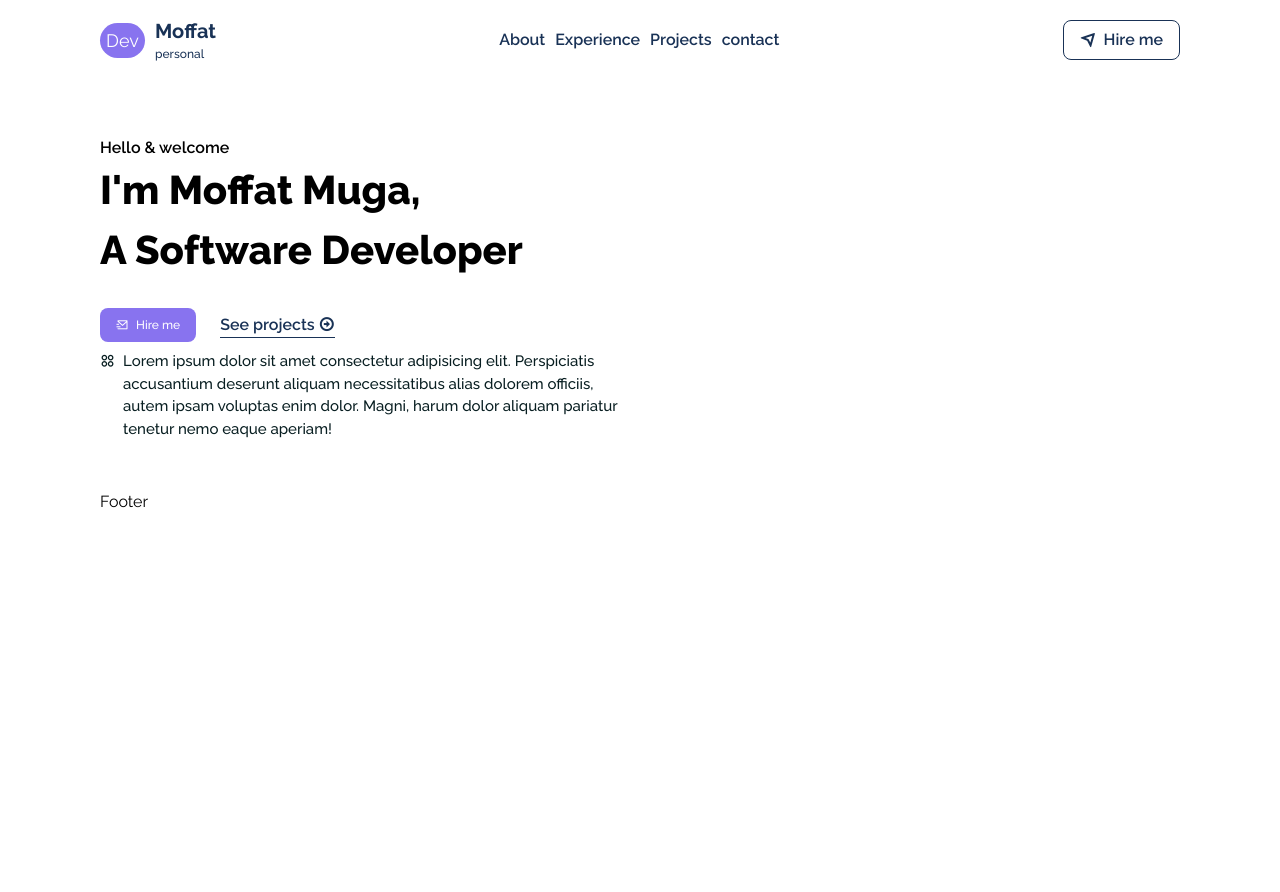
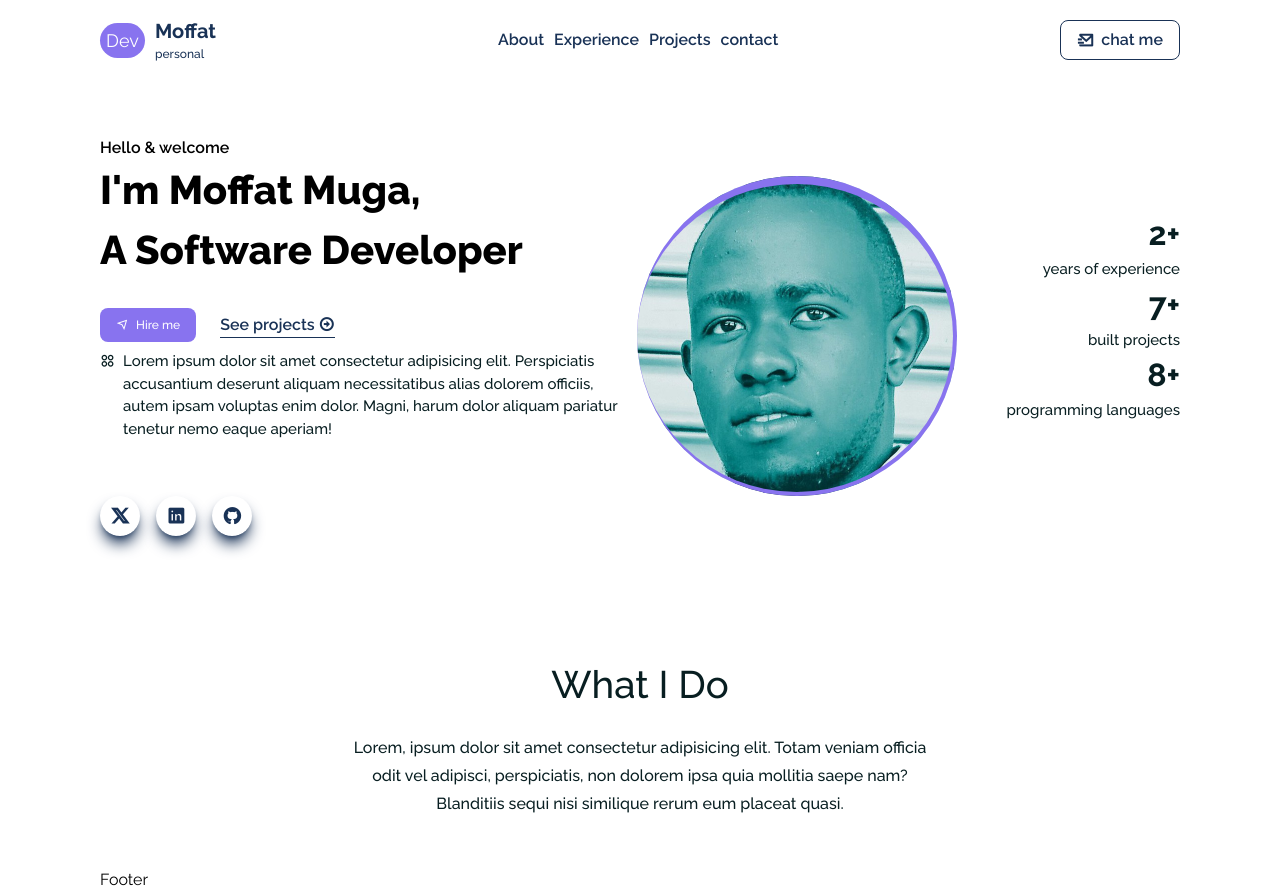
Before and after one commit to MoffatMuga/my-portfolio, a React (Vite) app: page / in a window 1280 px wide. Before the commit the page ends 800 px from the top, so only its background shows below. Built offline with nearby package versions, Linux system fonts and the light colour scheme.

Commit message:
add experience

```diff
--- a/src/App.css
+++ b/src/App.css
@@ -26,3 +26,27 @@ container {
 section {
   padding: 50px 0;
 }
+
+
+.dot-with-tail {
+  animation: dotTrail 2s linear infinite;
+}
+
+@keyframes dotTrail {
+  0% {
+      border-radius: 50%;
+      transform: scale(1);
+  }
+  50% {
+      border-radius: 50%;
+      transform: scale(1);
+  }
+  60% {
+      border-radius: 0%;
+      transform: scale(1);
+  }
+  100% {
+      border-radius: 50%;
+      transform: scale(1);
+  }
+}
--- a/src/App.jsx
+++ b/src/App.jsx
@@ -5,6 +5,7 @@ import './App.css'
 import Header from './components/Header/Header';
 import Footer from './components/Footer/Footer';
 import Hero from './components/UI/Hero';
+import Experience from './components/UI/Experience';
 
 function App() {
   useEffect (() =>{
@@ -17,6 +18,7 @@ function App() {
           <Header/>
             <main>
               <Hero />
+              <Experience/>
             </main>
           <Footer/>
     </>
--- a/src/components/Header/Header.jsx
+++ b/src/components/Header/Header.jsx
@@ -31,7 +31,7 @@ function Header() {
             </div>
             <div className='flex items-center gap-4'>
                 <button className='flex items-center gap-2 text-smallTextColor font-[600] border border-solid border-smallTextColor py-2 px-4 rounded-[8px] max-h-[40px] hover:bg-smallTextColor hover:text-white hover:font-[500] '>
-                    <i class="ri-send-plane-line"></i> Hire me
+                <i class="ri-mail-send-line"></i>chat me
                 </button>
                 <span className='md:hidden text-smallTextColor text-2xl cursor-pointer'><i class="ri-menu-4-fill"></i></span>
             </div>
--- /dev/null
+++ b/src/components/UI/Experience.jsx
@@ -0,0 +1,20 @@
+import React from 'react'
+
+const Experience = () => {
+  return (
+    <section id='experience'>
+        <div className='container lg:pt-5'>
+            <div className="text-center">
+                <h2 className='text-headingColor font-[500] text-[2.4rem] mb-5'>
+                        What I Do
+                </h2>
+                <p className='lg:max-w-[600px] lg:mx-auto text-headingColor font-[500] tex-[16px] leading-7'>
+                    Lorem, ipsum dolor sit amet consectetur adipisicing elit. Totam veniam officia odit vel adipisci, perspiciatis, non dolorem ipsa quia mollitia saepe nam? Blanditiis sequi nisi similique rerum eum placeat quasi.
+                </p>
+            </div>
+        </div>
+    </section>
+  )
+}
+
+export default Experience
--- /dev/null
+++ b/src/components/UI/Hero.css
@@ -0,0 +1,14 @@
+
+.slow-spin {
+    animation: slowSpin 9s linear infinite;
+}
+
+
+@keyframes slowSpin {
+    0% {
+        transform: rotate(0deg);
+    }
+    100% {
+        transform: rotate(360deg);
+    }
+}
--- a/src/components/UI/Hero.jsx
+++ b/src/components/UI/Hero.jsx
@@ -1,6 +1,8 @@
 import React from 'react'
-// import heroImg from '../..assets/images/moffat.png'
-// import CountUp from 'react-countup/build/CountUp'
+import './Hero.css'
+//import heroImg from './assets/images/moffat.png'
+import CountUp from "react-countup";
+
 
 
 export default function Hero() {
@@ -17,7 +19,7 @@ export default function Hero() {
                     <div  data-aos='fade-up' data-aos-duration='1800' data-aos-delay='200' className="flex items-center gap-6 mt-7">
                      <a href="#contact">
                         <button className='bg-primaryColor text-white font-[500] flex items-center gap-2 hover:bg-smallTextColor ease-in duration-300 rounded-[8px] py-2 px-4 text-[12px]'>
-                        <i class="ri-mail-send-line"></i>Hire me
+                        <i class="ri-send-plane-line"></i>Hire me
                         </button>
                      </a>
                      <a className='text-smallTextColor font-[600] border-b brder-solid border-smallTextColor'href="#projects">See projects <i class="ri-arrow-right-circle-line"></i></a>
@@ -28,8 +30,43 @@ export default function Hero() {
                         Lorem ipsum dolor sit amet consectetur adipisicing elit. Perspiciatis accusantium deserunt aliquam necessitatibus alias dolorem officiis, autem ipsam voluptas enim dolor. Magni, harum dolor aliquam pariatur tenetur nemo eaque aperiam!
                      </p>
 
+                     <div className='flex items-center mt-14 gap-4 text-[20px] '>
+                            <span  className=' text-smallTextColor font-[600] rounded-full p-3 w-10 h-10 flex items-center justify-center shadow-lg shadow-[#193256]' >
+                                <a href=""><i class="ri-twitter-x-line"></i></a>
+                            </span>
+                            <span  className=' text-smallTextColor font-[600] rounded-full p-3 w-10 h-10 flex items-center justify-center shadow-lg shadow-[#193256]' >
+                                <a href=""><i class="ri-linkedin-box-fill"></i></a>
+                            </span>
+                            <span  className=' text-smallTextColor font-[600] rounded-full p-3 w-10 h-10 flex items-center justify-center shadow-lg shadow-[#193256]' >
+                                <a href=""><i class="ri-github-fill"></i></a>
+                            </span>
+                     </div>
+
                 </div>
+                <div className='basis-1/3 mt-10 sm:mt-0 '>
+                    <figure className=' flex items-center justify-center'>
+                    <div className='w-80 h-80  border-t-8 border-r-4 border-b-4 border-primaryColor absolute rounded-full'></div>
+                        <img src="muga.png" alt="moffat" className='rounded-full w-80 glow-object'/>
+                    </figure>
+                </div>
+                <div className='md:basis-1/5 flex justify-between text-center mt-10 flex-wrap gap-3 md:mt-0 md:flex-col md:justify-end md:text-end'>
+                    <div className="mb-10">
+                        <h2 className='text-headingColor font-[700] text-[32px]'>
+                            <CountUp start = {0} end={2} duration={1} suffix='+'/>
+                        </h2>
+                        <h4 className='text-headingColor font-[500] text-[15px]'>years of experience</h4>
+                        <h2 className='text-headingColor font-[700] text-[32px]'>
+                            <CountUp start = {0} end={7} duration={2} suffix='+'/>
+                        </h2>
+                        <h4 className='text-headingColor font-[500] text-[15px]'>built projects</h4>
+                        <h2 className='text-headingColor font-[700] text-[32px]'>
+                            <CountUp start = {0} end={8} duration={2} suffix='+'/>
+                        </h2>
+                        <h4 className='text-headingColor font-[500] text-[15px]'>programming languages</h4>
 
+                    </div>
+
+                </div>
 
             </div>
 
```
Also changed, not shown: public/muga.png (renamed from src/assets/images/moffat.png), src/assets/images/muga.png (added).
